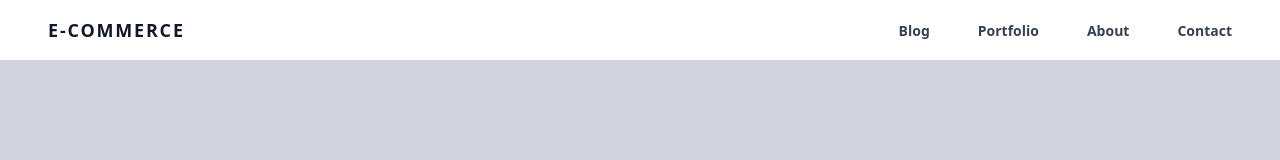
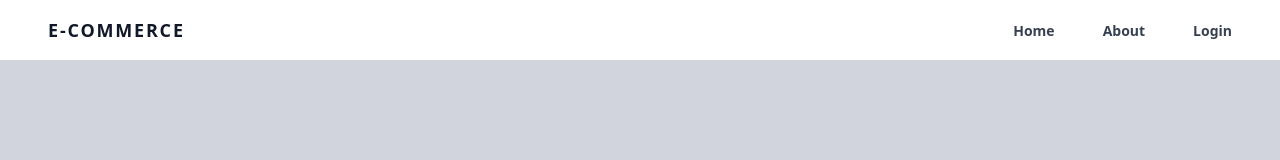
Before and after one commit to shishir91/react-intern-assessment, a React (Create React App) app: page / in a window 1280 px wide. Shown: the top 160 px of the page. Built offline with nearby package versions, Linux system fonts and the light colour scheme.

Commit message:
Update Navbar.jsx

```diff
--- a/src/components/Navbar.jsx
+++ b/src/components/Navbar.jsx
@@ -25,13 +25,7 @@ const Navbar = () => {
                 className="px-4 py-2 mt-2 text-sm font-semibold bg-transparent rounded-lg dark-mode:bg-transparent dark-mode:hover:bg-gray-600 dark-mode:focus:bg-gray-600 dark-mode:focus:text-white dark-mode:hover:text-white dark-mode:text-gray-200 md:mt-0 md:ml-4 hover:text-gray-900 focus:text-gray-900 hover:bg-gray-200 focus:bg-gray-200 focus:outline-none focus:shadow-outline"
                 href="#"
               >
-                Blog
-              </a>
-              <a
-                className="px-4 py-2 mt-2 text-sm font-semibold bg-transparent rounded-lg dark-mode:bg-transparent dark-mode:hover:bg-gray-600 dark-mode:focus:bg-gray-600 dark-mode:focus:text-white dark-mode:hover:text-white dark-mode:text-gray-200 md:mt-0 md:ml-4 hover:text-gray-900 focus:text-gray-900 hover:bg-gray-200 focus:bg-gray-200 focus:outline-none focus:shadow-outline"
-                href="#"
-              >
-                Portfolio
+                Home
               </a>
               <a
                 className="px-4 py-2 mt-2 text-sm font-semibold bg-transparent rounded-lg dark-mode:bg-transparent dark-mode:hover:bg-gray-600 dark-mode:focus:bg-gray-600 dark-mode:focus:text-white dark-mode:hover:text-white dark-mode:text-gray-200 md:mt-0 md:ml-4 hover:text-gray-900 focus:text-gray-900 hover:bg-gray-200 focus:bg-gray-200 focus:outline-none focus:shadow-outline"
@@ -43,7 +37,7 @@ const Navbar = () => {
                 className="px-4 py-2 mt-2 text-sm font-semibold bg-transparent rounded-lg dark-mode:bg-transparent dark-mode:hover:bg-gray-600 dark-mode:focus:bg-gray-600 dark-mode:focus:text-white dark-mode:hover:text-white dark-mode:text-gray-200 md:mt-0 md:ml-4 hover:text-gray-900 focus:text-gray-900 hover:bg-gray-200 focus:bg-gray-200 focus:outline-none focus:shadow-outline"
                 href="#"
               >
-                Contact
+                Login
               </a>
             </nav>
           </div>
```
